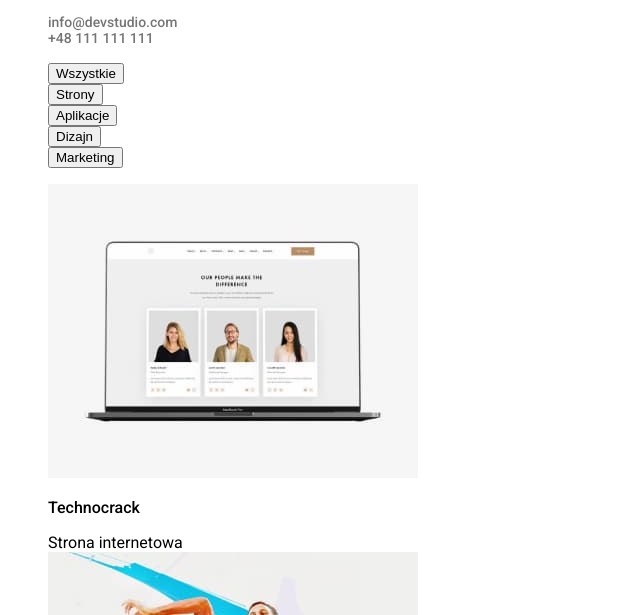
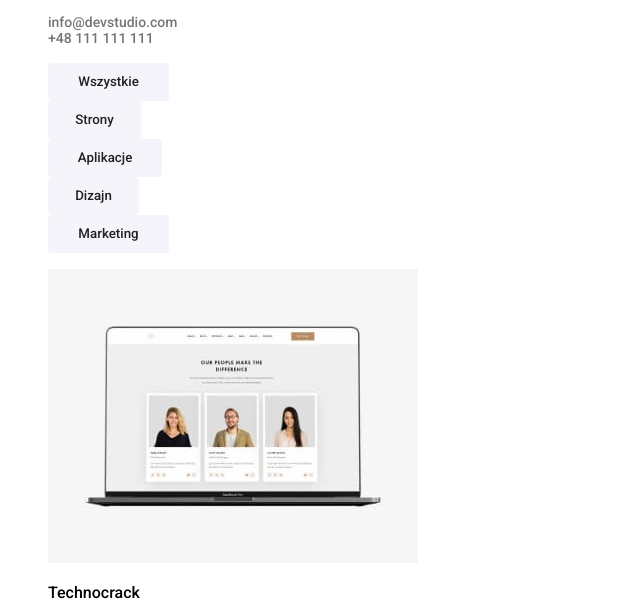
Before and after one commit to Zawilinska/goit-markup-hw-02, a plain HTML site: page portfolio.html in a window 1280 px wide. Shown: the part 132-747 px from the top of the page, without its empty margins (0-640 px from the left). Drawn offline with Linux system fonts and the light colour scheme.

Commit message:
push css
poprawiłam buttony w portfolio

```diff
--- a/css/style.css
+++ b/css/style.css
@@ -3,6 +3,7 @@ font-family: 'Raleway', sans-serif;
 font-family: 'Roboto', sans-serif;
 --color-blue: #2196F3;
 --color-white: #FFFFFF;
+--color-black: #212121
 }
 body {
 font-family: 'Roboto', sans-serif;
@@ -178,18 +179,80 @@ h3 {
   line-height: 18,75px;
   font-weight: 500;
 }
-.button-portfolio {
+/*.button-portfolio {
   font-size: 16px;
   line-height: 26px;
   width: 77px;
   height: 26px;
   font-weight: 500;
+
+  font-family: inherit;
+
+
+  letter-spacing: 0.06em;
+  cursor: pointer;
+  border-radius: 4px;
+  border-style: none;
+  background-color: #F5F4FA;
+  padding: 10px 41px;
+  margin-top: 30px;
+} */
+.button-portfolio-all {
+  background-color: #F5F4FA;
+  cursor: pointer;
+  border-style: none;
+  color: var(--color-black);
+  font-family: inherit;
+  font-weight: 500;
+  border-radius: 4px;
+  width: 121px;
+  height: 38px;
+}
+.button-portfolio-page {
+  background-color: #F5F4FA;
+  cursor: pointer;
+  border-style: none;
+  color: var(--color-black);
+  font-family: inherit;
+  font-weight: 500;
+  border-radius: 4px;
+  width: 93px;
+  height: 38px;
+}
+.button-portfolio-apps {
+  background-color: #F5F4FA;
+  cursor: pointer;
+  border-style: none;
+  color: var(--color-black);
+  font-family: inherit;
+  font-weight: 500;
+  border-radius: 4px;
+  width: 114px;
+  height: 38px;
+}
+.button-portfolio-design {
+  background-color: #F5F4FA;
+  cursor: pointer;
+  border-style: none;
+  color: var(--color-black);
+  font-family: inherit;
+  font-weight: 500;
+  border-radius: 4px;
+  width: 91px;
+  height: 38px;
+}
+.button-portfolio-marketing {
+  background-color: #F5F4FA;
+  cursor: pointer;
+  border-style: none;
+  color: var(--color-black);
+  font-family: inherit;
+  font-weight: 500;
+  border-radius: 4px;
+  width: 121px;
+  height: 38px;
 }
 
-.button-all {
-  color: #FFFFFF;
-
-}
 .adress-footer {
   font-style: normal;
   font-size: 14px;
@@ -232,3 +295,38 @@ h3 {
   box-shadow: 0px 1px 3px rgba(0, 0, 0, 0.12), 0px 1px 1px rgba(0, 0, 0, 0.14),
     0px 2px 1px rgba(0, 0, 0, 0.2);
 }
+.button-portfolio-all:hover {
+  background-color: var(--color-blue);
+  color: var(--color-white);
+  box-shadow: 0px 1px 3px rgba(0, 0, 0, 0.12), 0px 1px 1px rgba(0, 0, 0, 0.14),
+    0px 2px 1px rgba(0, 0, 0, 0.2);
+    border-style: none;
+}
+.button-portfolio-page:hover {
+  background-color: var(--color-blue);
+  color: var(--color-white);
+  box-shadow: 0px 1px 3px rgba(0, 0, 0, 0.12), 0px 1px 1px rgba(0, 0, 0, 0.14),
+    0px 2px 1px rgba(0, 0, 0, 0.2);
+    border-style: none;
+}
+.button-portfolio-apps:hover {
+  background-color: var(--color-blue);
+  color: var(--color-white);
+  box-shadow: 0px 1px 3px rgba(0, 0, 0, 0.12), 0px 1px 1px rgba(0, 0, 0, 0.14),
+    0px 2px 1px rgba(0, 0, 0, 0.2);
+    border-style: none;
+}
+.button-portfolio-design:hover {
+  background-color: var(--color-blue);
+  color: var(--color-white);
+  box-shadow: 0px 1px 3px rgba(0, 0, 0, 0.12), 0px 1px 1px rgba(0, 0, 0, 0.14),
+    0px 2px 1px rgba(0, 0, 0, 0.2);
+    border-style: none;
+}
+.button-portfolio-marketing:hover {
+  background-color: var(--color-blue);
+  color: var(--color-white);
+  box-shadow: 0px 1px 3px rgba(0, 0, 0, 0.12), 0px 1px 1px rgba(0, 0, 0, 0.14),
+    0px 2px 1px rgba(0, 0, 0, 0.2);
+    border-style: none;
+}
--- a/portfolio.html
+++ b/portfolio.html
@@ -38,11 +38,11 @@
     <main>
       <section>
         <ul class="list-style" class="button-portfolio">
-          <li><button type="button" style="cursor:pointer;">Wszystkie</button></li>
-          <li><button type="button" style="cursor:pointer;">Strony</button></li>
-          <li><button type="button" style="cursor:pointer;">Aplikacje</button></li>
-          <li><button type="button" style="cursor:pointer;">Dizajn</button></li>
-          <li><button type="button" style="cursor:pointer;">Marketing</button></li>
+          <li><button type="button" class="button-portfolio-all">Wszystkie</button></li>
+          <li><button type="button" class="button-portfolio-page">Strony</button></li>
+          <li><button type="button" class="button-portfolio-apps">Aplikacje</button></li>
+          <li><button type="button" class="button-portfolio-design">Dizajn</button></li>
+          <li><button type="button" class="button-portfolio-marketing">Marketing</button></li>
         </ul>
       </section>
       <section>
```
